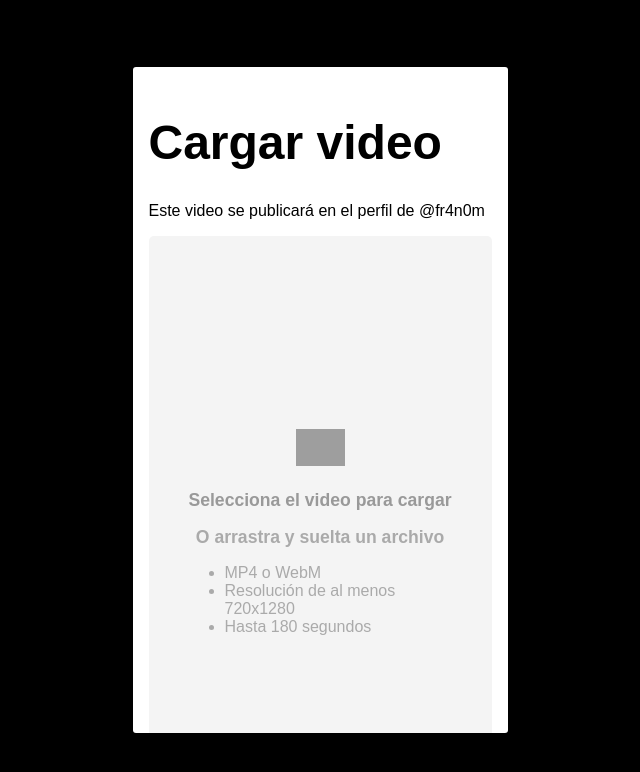
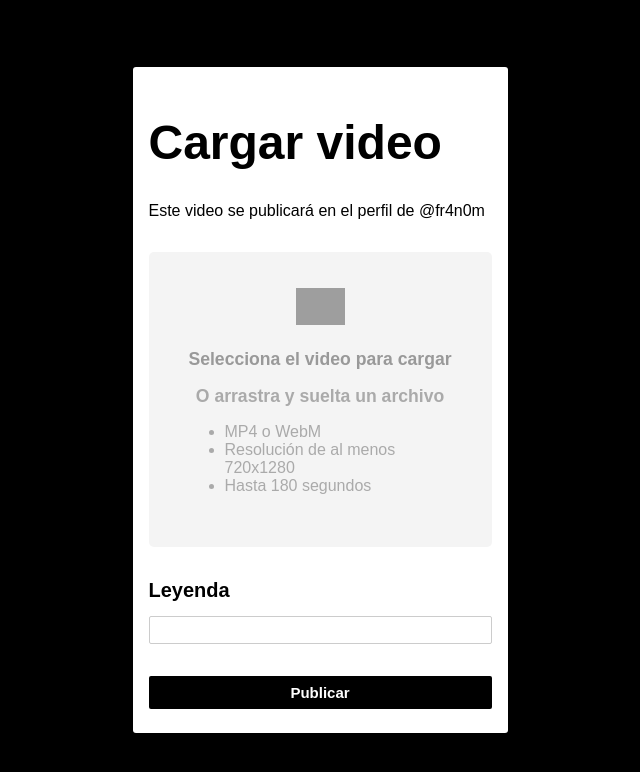
Before and after one commit to Fr4n0m/tiktok-clone, a React (Vite) app: page /upload in a window 1280 px wide. Shown: the top 772 px of the page, without its empty margins (320-960 px from the left). Built offline with nearby package versions, Linux system fonts and the light colour scheme; grey boxes are pictures that could not be loaded; a web font is replaced by a local one.

Commit message:
refactor(Root): Redefine some Upload page styles

```diff
--- a/src/pages/Upload/index.jsx
+++ b/src/pages/Upload/index.jsx
@@ -87,7 +87,7 @@ const Upload = () => {
         </div>
 
         <label>
-          leyenda
+          Leyenda
           <input name="description" placeholder="" />
         </label>
 
--- a/src/pages/Upload/styles.module.css
+++ b/src/pages/Upload/styles.module.css
@@ -30,6 +30,19 @@
     font-size: 20px;
     display: block;
     margin-bottom: 16px;
+    margin-top: 16px;
+}
+
+.upload button {
+    background: #000;
+    color: #fff;
+    padding: 8px 16px;
+    border-radius: 2px;
+    border: none;
+    font-weight: bold;
+    font-size: 15px;
+    cursor: pointer;
+    margin-top: 16px;
 }
 
 .upload form>* {
@@ -45,7 +58,7 @@
     justify-content: center;
     align-items: center;
     padding: 36px;
-    aspect-ratio: 9/16;
+    margin-top: 16px;
     transition: background-color .3s ease;
 }
 
```
